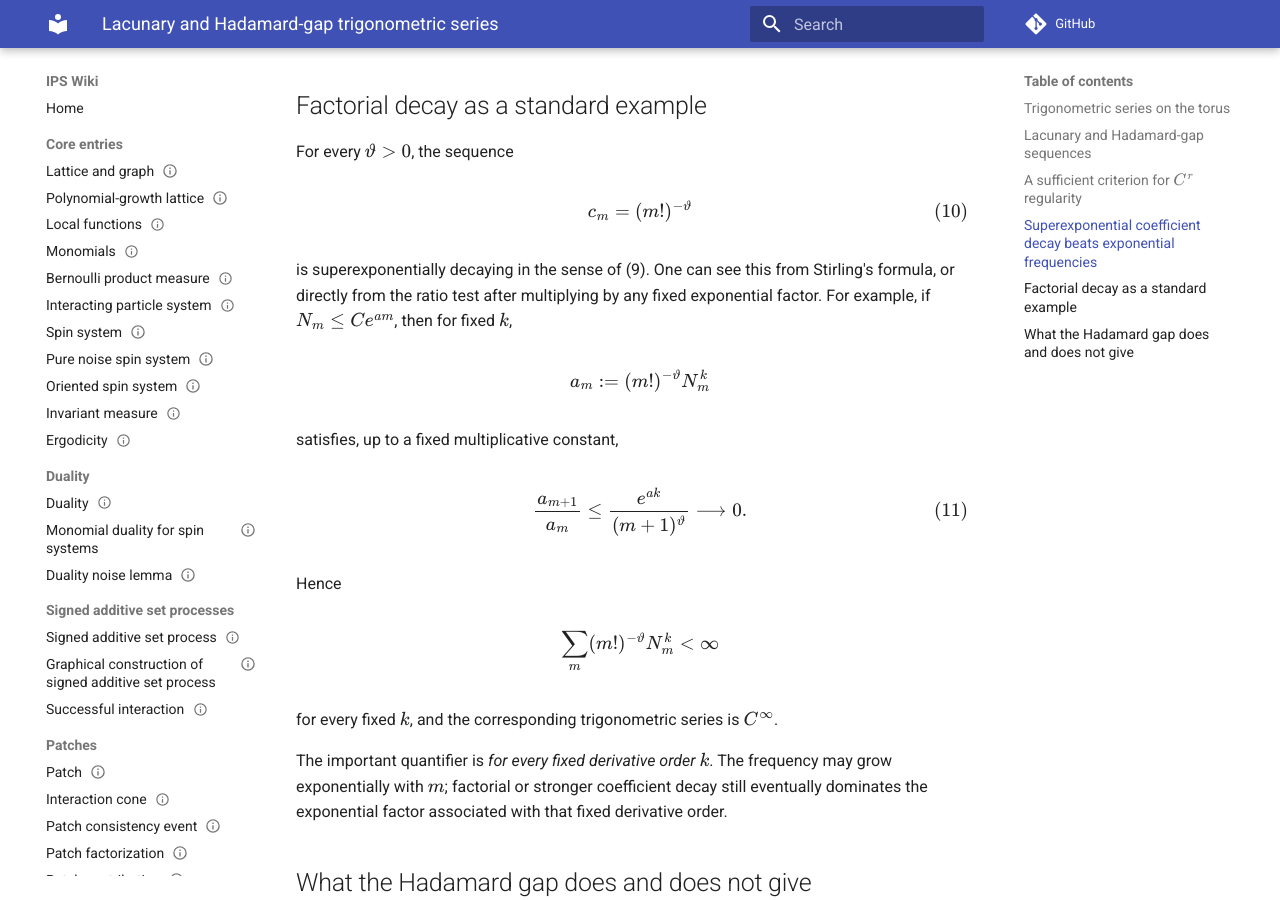
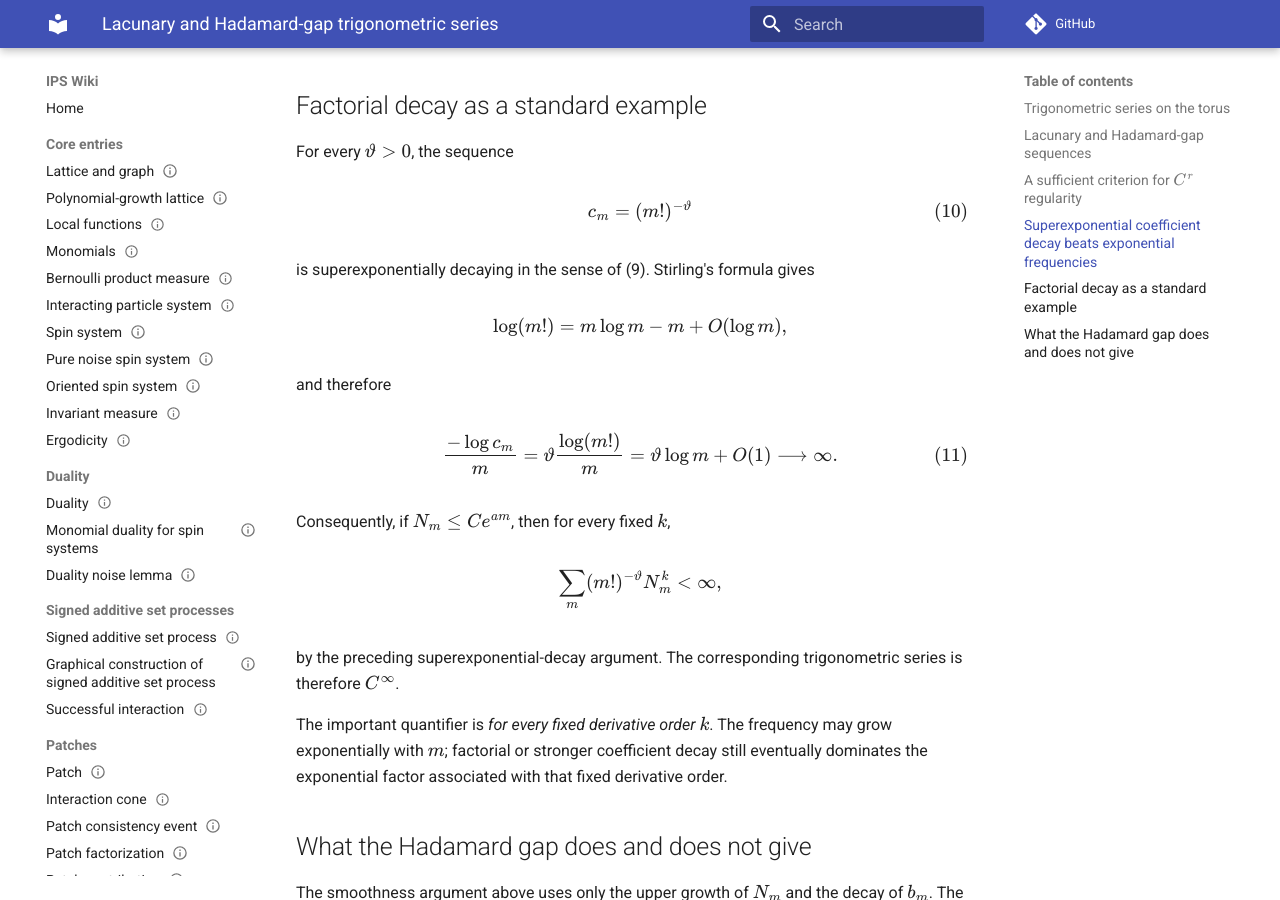
Before and after one commit to maciejgluchowski86-beep/ips-wiki, an MkDocs documentation site: the page built from docs/entries/lacunary-and-hadamard-gap-trigonometric-series.md, in a window 1280 px wide and 900 px high, scrolled down 3737 px. Built offline with MkDocs 1.6.1 and Material for MkDocs 9.7.7, drawn with Linux system fonts in a browser that asks for light colours; comment, search, counter and statistics services are not loaded.

Commit message:
Correct factorial-decay smoothness argument

```diff
--- a/docs/entries/lacunary-and-hadamard-gap-trigonometric-series.md
+++ b/docs/entries/lacunary-and-hadamard-gap-trigonometric-series.md
@@ -193,31 +193,33 @@ c_m=(m!)^{-\vartheta}
 \tag{10}
 $$
 
-is superexponentially decaying in the sense of (9). One can see this from Stirling's formula, or directly from the ratio test after multiplying by any fixed exponential factor. For example, if \(N_m\leq Ce^{am}\), then for fixed \(k\),
+is superexponentially decaying in the sense of (9). Stirling's formula gives
 
 $$
-a_m
-:=
-(m!)^{-\vartheta}N_m^k
+\log(m!)
+=
+m\log m-m+O(\log m),
 $$
 
-satisfies, up to a fixed multiplicative constant,
+and therefore
 
 $$
-\frac{a_{m+1}}{a_m}
-\leq
-\frac{e^{ak}}{(m+1)^\vartheta}
-\longrightarrow0.
+\frac{-\log c_m}{m}
+=
+\vartheta\frac{\log(m!)}m
+=
+\vartheta\log m+O(1)
+\longrightarrow\infty.
 \tag{11}
 $$
 
-Hence
+Consequently, if \(N_m\leq Ce^{am}\), then for every fixed \(k\),
 
 $$
-\sum_m(m!)^{-\vartheta}N_m^k<\infty
+\sum_m(m!)^{-\vartheta}N_m^k<\infty,
 $$
 
-for every fixed \(k\), and the corresponding trigonometric series is \(C^\infty\).
+by the preceding superexponential-decay argument. The corresponding trigonometric series is therefore \(C^\infty\).
 
 The important quantifier is *for every fixed derivative order \(k\)*. The frequency may grow exponentially with \(m\); factorial or stronger coefficient decay still eventually dominates the exponential factor associated with that fixed derivative order.
 
```
